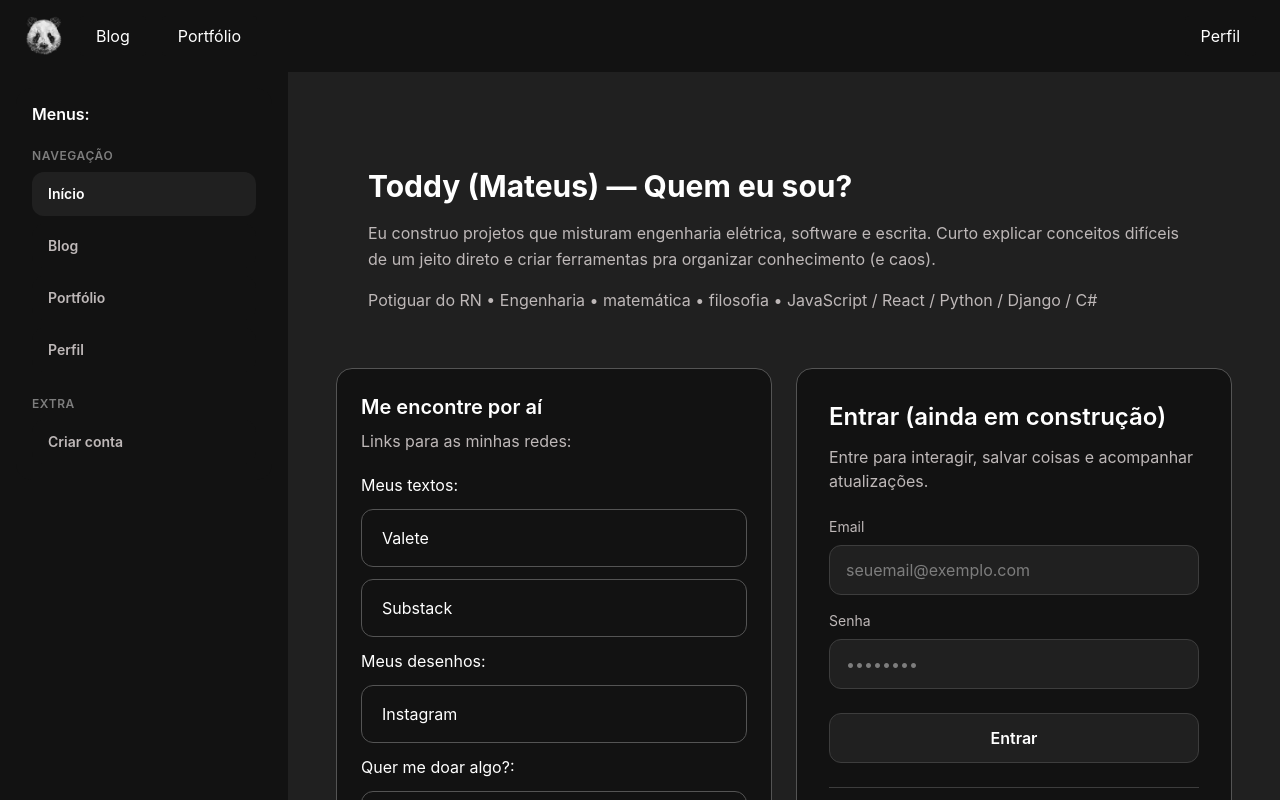
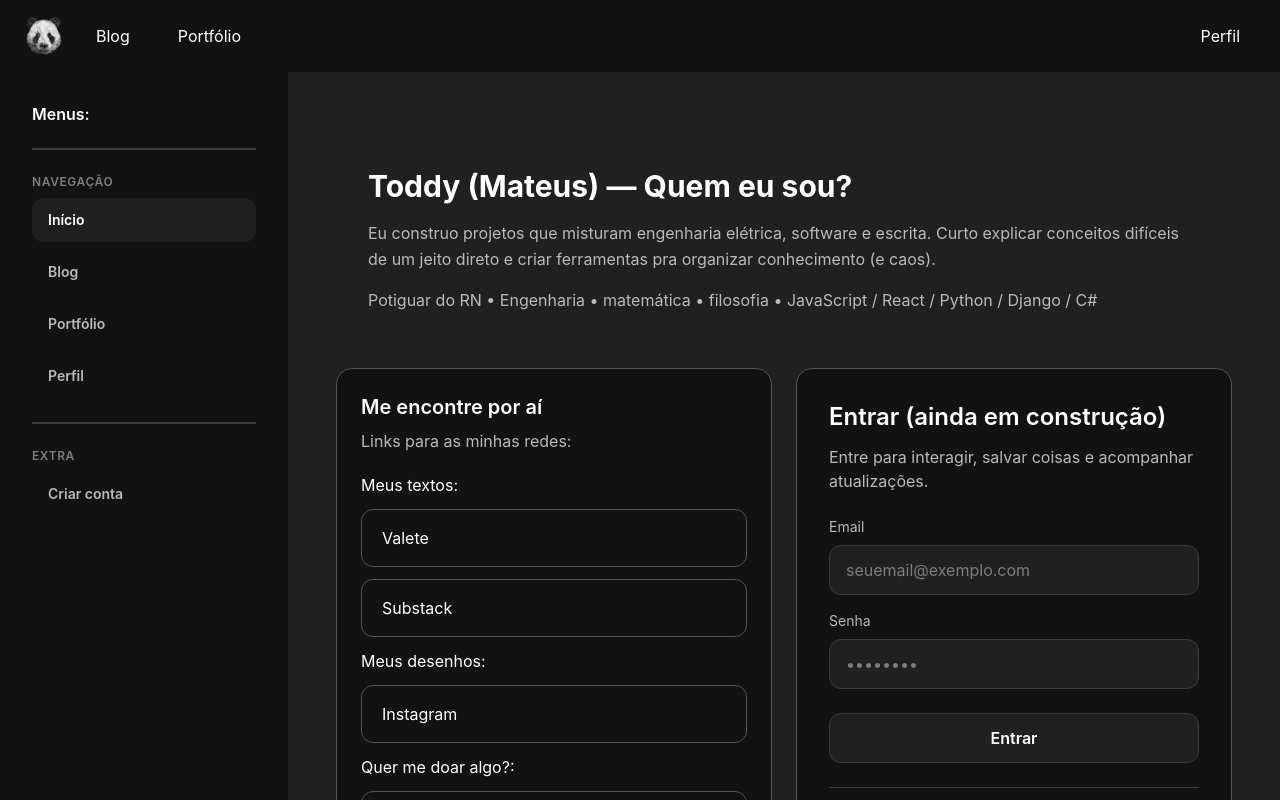
Before and after one commit to ToddynhoVT9/SiteToddy, a React (Vite) app: page / in a window 1280 px wide. Shown: the top 800 px of the page. Built offline with nearby package versions, Linux system fonts and the light colour scheme.

Commit message:
sidebar add horizontal barr

```diff
--- a/src/components/Sidebar.jsx
+++ b/src/components/Sidebar.jsx
@@ -52,12 +52,16 @@ export default function Sidebar() {
         </div>
       </div>
 
+      <hr className="my-0 border-t-2 border-[#3d3d3d]" />
+
       <Section title="NAVEGAÇÃO">
         <SideNavItem to="/" label="Início" />
         <SideNavItem to="/blog" label="Blog" />
         <SideNavItem to="/portfolio" label="Portfólio" />
         <SideNavItem to="/profile" label="Perfil" />
       </Section>
+
+      <hr className="my-0 border-t-2 border-[#3d3d3d]" />
 
       {/*       <Section title="ME ENCONTRE POR AÍ">
         <ExternalItem
```
